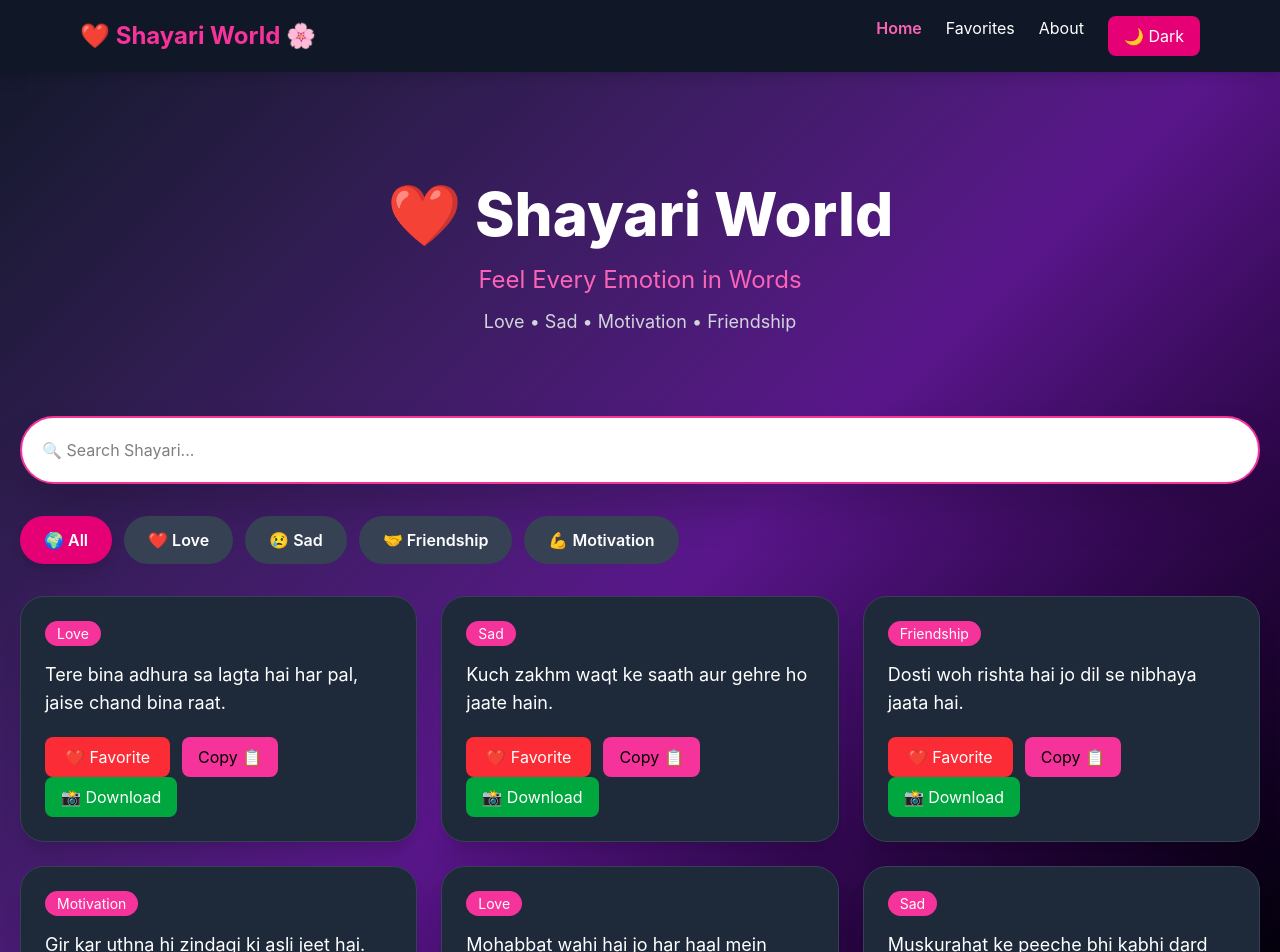
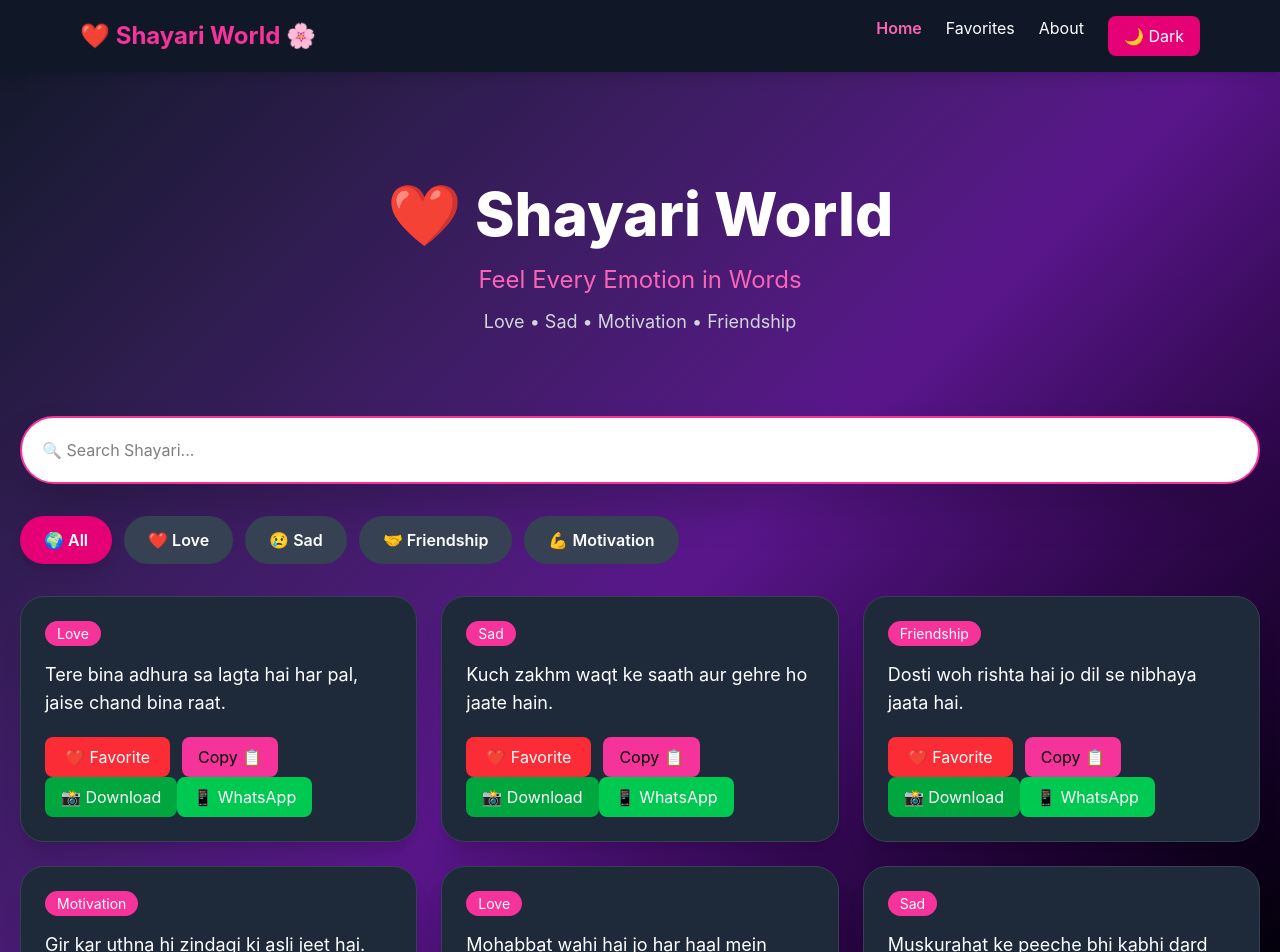
Before and after one commit to Gayatri160288/shayari-world, a React (Vite) app: page / in a window 1280 px wide. Shown: the top 952 px of the page. Built offline with nearby package versions, Linux system fonts and the light colour scheme.

Commit message:
Add WhatsApp share functionality

```diff
--- a/src/components/ShayariCard.jsx
+++ b/src/components/ShayariCard.jsx
@@ -21,6 +21,16 @@ function ShayariCard({ id, text, category, addFavorite }) {
     link.href = dataUrl;
 
     link.click();
+  };
+
+  const shareOnWhatsApp = () => {
+    const message = `${text}
+
+❤️ Shared from Shayari World`;
+
+    const url = `https://wa.me/?text=${encodeURIComponent(message)}`;
+
+    window.open(url, "_blank");
   };
 
   return (
@@ -71,6 +81,13 @@ function ShayariCard({ id, text, category, addFavorite }) {
       >
         📸 Download
       </button>
+
+      <button
+        onClick={shareOnWhatsApp}
+        className="bg-green-500 hover:bg-green-600 text-white px-4 py-2 rounded-lg"
+      >
+        📱 WhatsApp
+      </button>
     </div>
   );
 }
```
